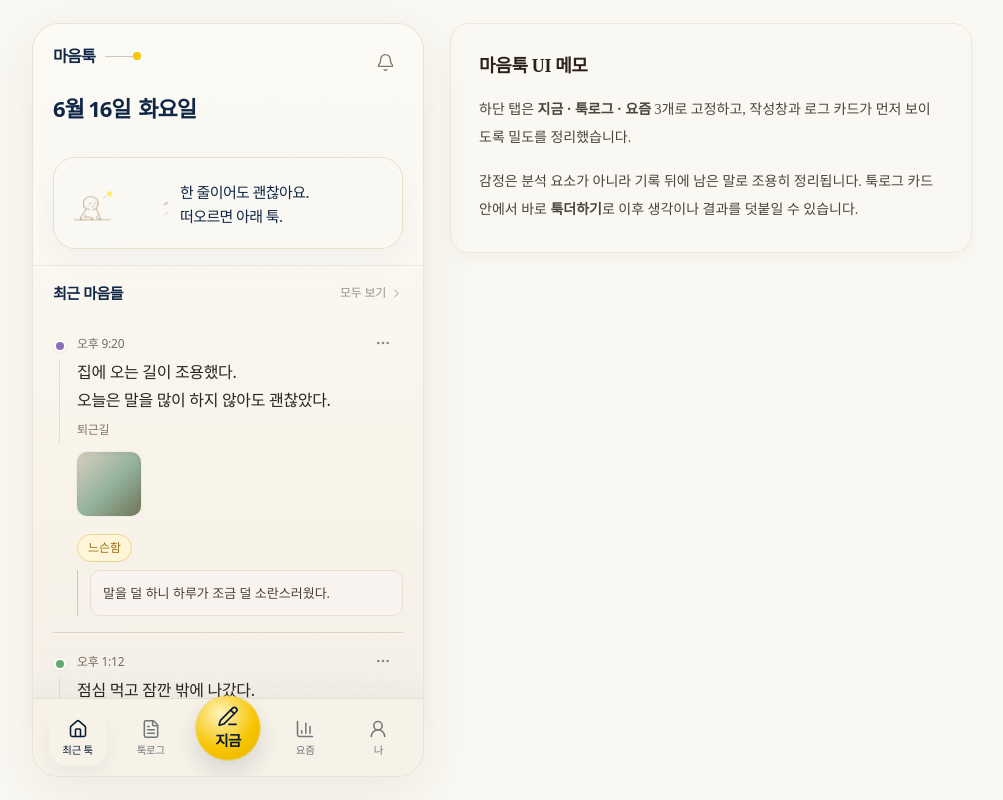
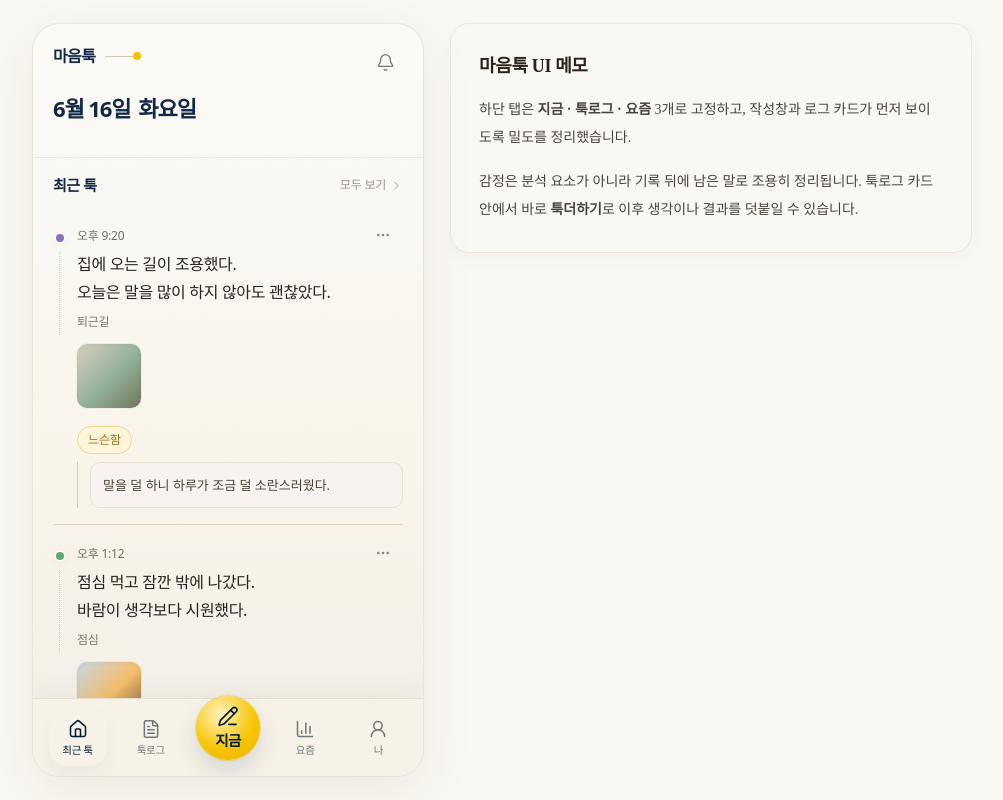
Before and after one commit to ojhdream/maeumtuk, a React (Vite) app: page / in a window 1280 px wide. Shown: the whole page, without its empty margins (138-1141 px from the left). Built offline with nearby package versions, Linux system fonts and the light colour scheme; a web font is replaced by a local one.

Commit message:
Polish recent log composer layout

```diff
--- a/src/App.jsx
+++ b/src/App.jsx
@@ -1372,26 +1372,8 @@ function NowTab({
         </button>
       </header>
 
-      <section className="mb-4 rounded-[22px] border border-[#eadfcb] bg-[#fffdf6]/78 px-4 py-4 shadow-[0_10px_26px_rgba(16,39,71,0.04)]">
-        <div className="flex items-end gap-3">
-          <div className="maeumtuk-hero-friend relative h-[58px] w-[98px] shrink-0 overflow-hidden" style={getDailyWindStyle(currentMeta.operationalKey)}>
-            <img
-              src="/now-hero.png"
-              alt=""
-              className="maeumtuk-hero-friend-img -ml-[24px] h-[61px] w-[126px] max-w-none object-contain object-left opacity-90 mix-blend-multiply"
-              draggable="false"
-            />
-          </div>
-          <p className="pb-1 text-[15px] font-normal leading-[24px] tracking-[-0.04em] text-[#102747]">
-            한 줄이어도 괜찮아요.
-            <br />
-            떠오르면 아래 툭.
-          </p>
-        </div>
-      </section>
-
       {composerOpen && (
-        <div className="absolute inset-x-0 bottom-0 z-40 px-4 pb-[calc(92px+env(safe-area-inset-bottom))]">
+        <div className="maeumtuk-composer-sheet absolute inset-x-0 bottom-0 z-40 px-4 pb-[calc(92px+env(safe-area-inset-bottom))]">
           <button
             type="button"
             className="absolute inset-0 -top-[560px] z-0 bg-[#2b241f]/10 backdrop-blur-[1px]"
@@ -1399,7 +1381,7 @@ function NowTab({
             onClick={() => onComposerOpenChange?.(false)}
           />
           <section
-            className={`relative z-10 rounded-[26px] border border-[#e7ddd3] bg-[#fbf7f1] px-4 pb-4 pt-4 shadow-[0_18px_48px_rgba(54,42,30,0.18)] transition duration-300 ${
+            className={`maeumtuk-composer-panel relative z-10 rounded-[26px] border border-[#e7ddd3] bg-[#fbf7f1] px-4 pb-4 pt-4 shadow-[0_18px_48px_rgba(54,42,30,0.18)] transition duration-300 ${
           isLeaving ? "translate-y-0.5 opacity-55" : ""
         }`}
           >
@@ -1417,7 +1399,7 @@ function NowTab({
             <X size={17} strokeWidth={1.8} />
           </button>
         </div>
-        <div className="maeumtuk-hero-friend relative mb-0 h-[94px] w-[156px] overflow-hidden" style={getDailyWindStyle(currentMeta.operationalKey)}>
+        <div className="maeumtuk-composer-hero maeumtuk-hero-friend relative mb-0 h-[94px] w-[156px] overflow-hidden" style={getDailyWindStyle(currentMeta.operationalKey)}>
           <img
             src="/now-hero.png"
             alt=""
@@ -1425,7 +1407,7 @@ function NowTab({
             draggable="false"
           />
         </div>
-        <p className="mb-6 -mt-1 text-[17px] font-normal leading-[28px] tracking-[-0.045em] text-[#102747]">
+        <p className="maeumtuk-composer-copy mb-6 -mt-1 text-[17px] font-normal leading-[28px] tracking-[-0.045em] text-[#102747]">
           한 줄이어도 괜찮아요.
           <br />
           떠오르는 대로 그냥, 툭.
@@ -1519,9 +1501,9 @@ function NowTab({
         </div>
       )}
 
-      <section className="-mx-5 mt-3 border-t border-[#eee7df] bg-transparent px-5 pb-2 pt-4">
+      <section className="-mx-5 mt-1 border-t border-[#eee7df] bg-transparent px-5 pb-2 pt-4">
         <div className="mb-2.5 flex items-center justify-between">
-          <h2 className="text-[15px] font-semibold tracking-[-0.03em] text-[#102747]">최근 마음들</h2>
+          <h2 className="text-[15px] font-semibold tracking-[-0.03em] text-[#102747]">최근 툭</h2>
           <button
             type="button"
             className="inline-flex items-center gap-1 text-[12px] font-medium tracking-[-0.02em] text-[#9b9289]"
--- a/src/index.css
+++ b/src/index.css
@@ -248,6 +248,40 @@ button,
   transform: translateY(100%);
 }
 
+.maeumtuk-keyboard-open .maeumtuk-phone:has(.maeumtuk-draft-input:focus) .maeumtuk-composer-sheet {
+  bottom: calc(var(--maeumtuk-vh, 100dvh) - var(--maeumtuk-visible-vh, 100dvh));
+  padding-bottom: calc(10px + env(safe-area-inset-bottom));
+}
+
+.maeumtuk-keyboard-open .maeumtuk-phone:has(.maeumtuk-draft-input:focus) .maeumtuk-composer-panel {
+  max-height: calc(var(--maeumtuk-visible-vh, 100dvh) - 26px);
+  overflow-y: auto;
+  overscroll-behavior: contain;
+  padding-top: 12px;
+}
+
+.maeumtuk-keyboard-open .maeumtuk-phone:has(.maeumtuk-draft-input:focus) .maeumtuk-composer-hero {
+  height: 42px !important;
+  margin-top: -2px;
+  opacity: 0.72;
+}
+
+.maeumtuk-keyboard-open .maeumtuk-phone:has(.maeumtuk-draft-input:focus) .maeumtuk-composer-hero img {
+  height: 56px !important;
+  width: 116px !important;
+  margin-left: -26px !important;
+}
+
+.maeumtuk-keyboard-open .maeumtuk-phone:has(.maeumtuk-draft-input:focus) .maeumtuk-composer-copy {
+  margin-bottom: 12px;
+  font-size: 14px;
+  line-height: 21px;
+}
+
+.maeumtuk-keyboard-open .maeumtuk-phone:has(.maeumtuk-draft-input:focus) .maeumtuk-draft-input {
+  max-height: 150px;
+}
+
 .maeumtuk-keyboard-open .maeumtuk-phone:has(.maeumtuk-draft-input:focus) .maeumtuk-scroll {
   padding-bottom: env(safe-area-inset-bottom);
 }
```
